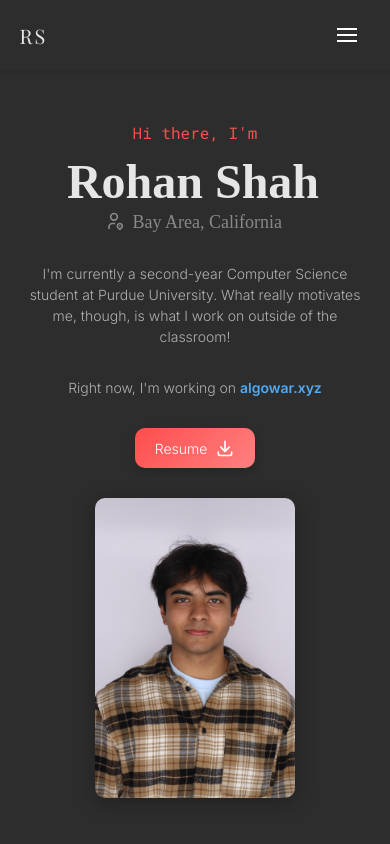
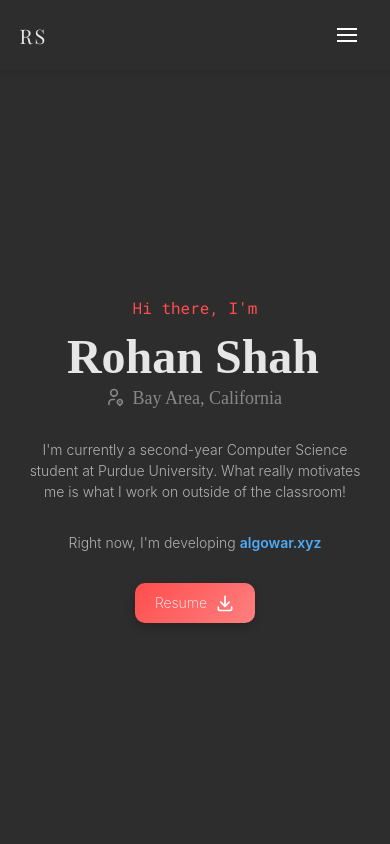
Before and after one commit to rohanshah35/rohanshah35.github.io, a Next.js app: page / in a window 390 px wide. Shown: the top 844 px of the page. Built offline with nearby package versions, Linux system fonts and the light colour scheme.

Commit message:
mobile styling changes

```diff
--- a/src/app/components/hero/hero.module.css
+++ b/src/app/components/hero/hero.module.css
@@ -1,5 +1,3 @@
-@import url('https://fonts.googleapis.com/css2?family=Inter:wght@300;600&display=swap');
-
 @keyframes slideFromTop {
   0% {
     opacity: 0;
@@ -103,7 +101,7 @@
   opacity: 0;
   animation: slideFromTop 0.8s ease forwards;
   animation-delay: 0.8s;
-  font-family: "Inter";
+  font-family: "Inter", sans-serif;
 
   @media (max-width: 768px) {
     margin-bottom: 30px;
@@ -159,5 +157,6 @@
 
   @media (max-width: 768px) {
     width: 200px;
+    display: none;
   }
 }
--- a/src/app/components/hero/hero.tsx
+++ b/src/app/components/hero/hero.tsx
@@ -16,10 +16,10 @@ export function Hero() {
           </Text>
           <Text className={classes.description}>
             I&apos;m currently a second-year Computer Science student at Purdue University.
-            What really motivates me, though, is what I work on outside of the classroom!
+            What really motivates me is what I work on outside of the classroom!
           </Text>
           <Text className={classes.description}>
-            Right now, I&apos;m working on{" "}
+            Right now, I&apos;m developing{" "}
             <Link
               href="https://algowar.xyz"
               className={classes.link}
```
